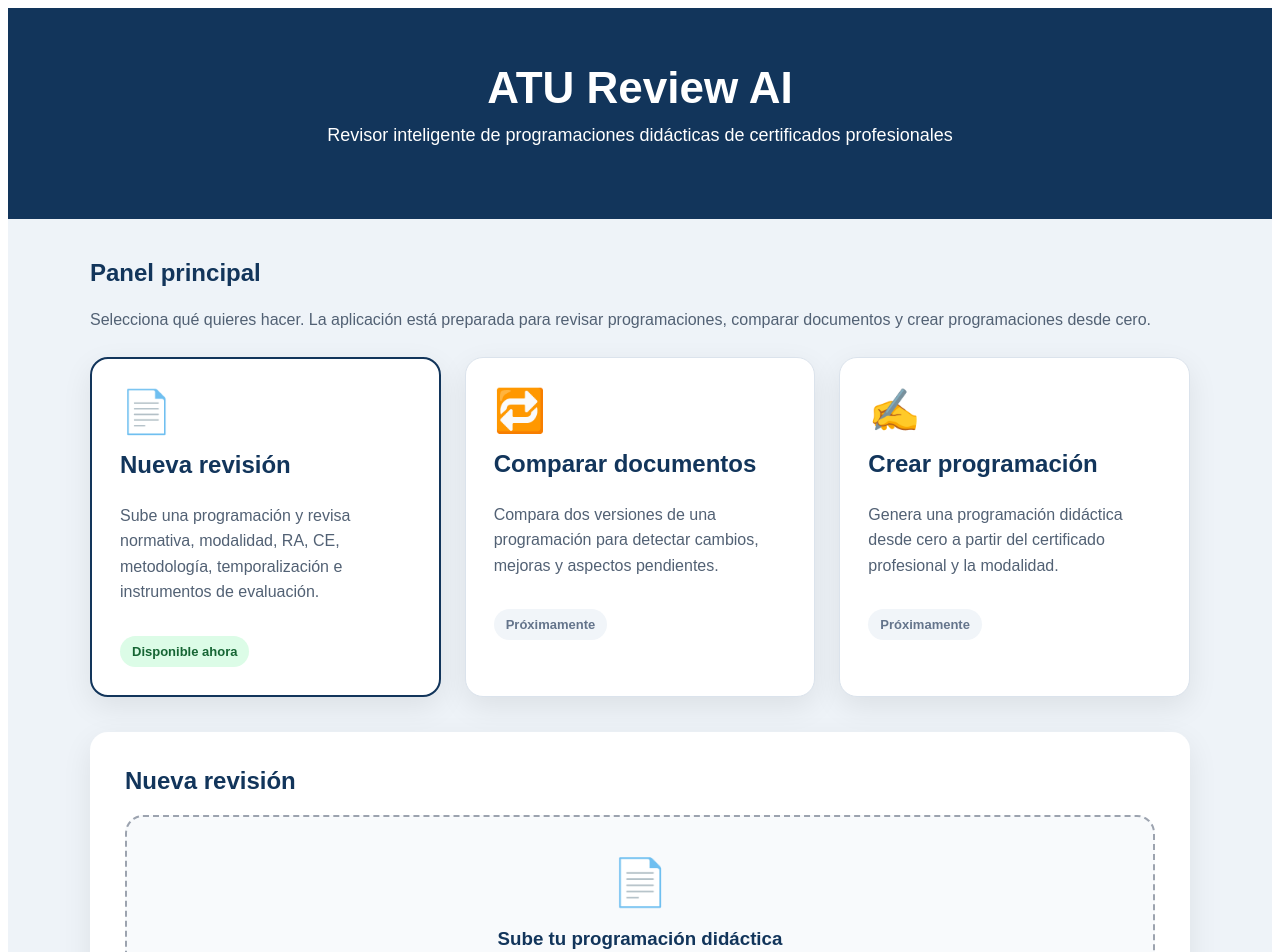
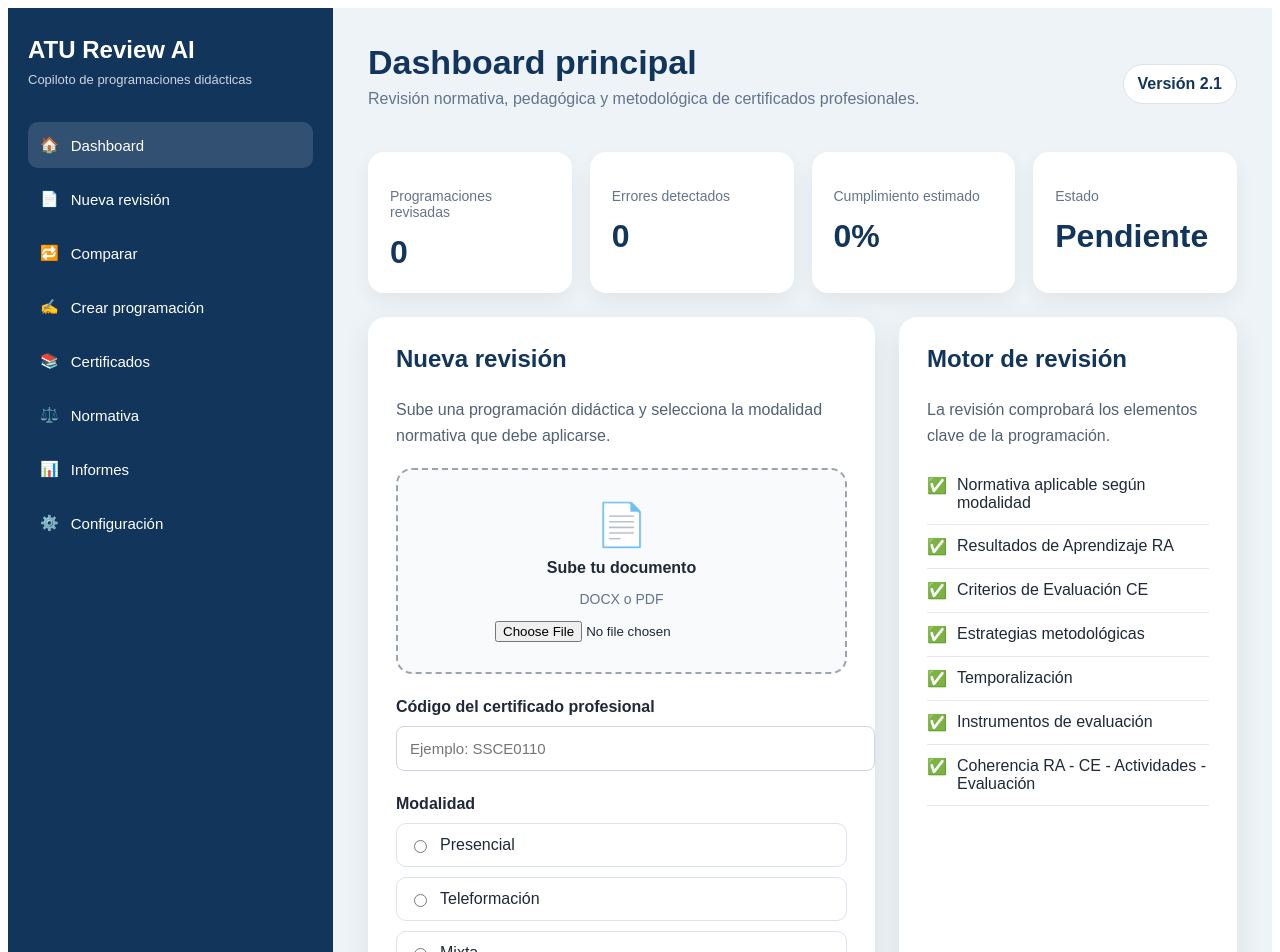
Before and after one commit to elenaa801/REVISOR-PROGRAMACIONES-DID-CTICAS, a Next.js app: page / in a window 1280 px wide. Shown: the top 952 px of the page. Built offline with nearby package versions, Linux system fonts and the light colour scheme.

Commit message:
Version 2.1 - Revision simulada funcional

```diff
--- a/app/page.jsx
+++ b/app/page.jsx
@@ -1,240 +1,413 @@
+"use client";
+
+import { useState } from "react";
+
 export default function Home() {
+  const [fileName, setFileName] = useState("");
+  const [modalidad, setModalidad] = useState("");
+  const [codigo, setCodigo] = useState("");
+  const [analizando, setAnalizando] = useState(false);
+  const [resultado, setResultado] = useState(false);
+
+  function iniciarRevision() {
+    setAnalizando(true);
+    setResultado(false);
+
+    setTimeout(() => {
+      setAnalizando(false);
+      setResultado(true);
+    }, 1800);
+  }
+
   return (
-    <main style={styles.page}>
-      <header style={styles.header}>
+    <main style={styles.app}>
+      <aside style={styles.sidebar}>
+        <h1 style={styles.logo}>ATU Review AI</h1>
+        <p style={styles.logoText}>Copiloto de programaciones didácticas</p>
+
+        <nav style={styles.nav}>
+          <NavItem icon="🏠" text="Dashboard" active />
+          <NavItem icon="📄" text="Nueva revisión" />
+          <NavItem icon="🔁" text="Comparar" />
+          <NavItem icon="✍️" text="Crear programación" />
+          <NavItem icon="📚" text="Certificados" />
+          <NavItem icon="⚖️" text="Normativa" />
+          <NavItem icon="📊" text="Informes" />
+          <NavItem icon="⚙️" text="Configuración" />
+        </nav>
+      </aside>
+
+      <section style={styles.content}>
+        <header style={styles.topbar}>
           <div>
-          <h1 style={styles.title}>ATU Review AI</h1>
-          <p style={styles.subtitle}>
-            Revisor inteligente de programaciones didácticas de certificados profesionales
+            <h2 style={styles.pageTitle}>Dashboard principal</h2>
+            <p style={styles.pageSubtitle}>
+              Revisión normativa, pedagógica y metodológica de certificados profesionales.
             </p>
           </div>
+          <span style={styles.version}>Versión 2.1</span>
         </header>
 
-      <section style={styles.container}>
-        <div style={styles.intro}>
-          <h2 style={styles.sectionTitle}>Panel principal</h2>
+        <section style={styles.statsGrid}>
+          <StatCard title="Programaciones revisadas" value={resultado ? "1" : "0"} />
+          <StatCard title="Errores detectados" value={resultado ? "5" : "0"} />
+          <StatCard title="Cumplimiento estimado" value={resultado ? "78%" : "0%"} />
+          <StatCard title="Estado" value={resultado ? "Revisar" : "Pendiente"} />
+        </section>
+
+        <section style={styles.mainGrid}>
+          <div style={styles.panel}>
+            <h3 style={styles.panelTitle}>Nueva revisión</h3>
             <p style={styles.text}>
-            Selecciona qué quieres hacer. La aplicación está preparada para revisar
-            programaciones, comparar documentos y crear programaciones desde cero.
+              Sube una programación didáctica y selecciona la modalidad normativa que debe aplicarse.
             </p>
-        </div>
-
-        <div style={styles.grid}>
-          <ModuleCard
-            icon="📄"
-            title="Nueva revisión"
-            description="Sube una programación y revisa normativa, modalidad, RA, CE, metodología, temporalización e instrumentos de evaluación."
-            active
-          />
-
-          <ModuleCard
-            icon="🔁"
-            title="Comparar documentos"
-            description="Compara dos versiones de una programación para detectar cambios, mejoras y aspectos pendientes."
-          />
-
-          <ModuleCard
-            icon="✍️"
-            title="Crear programación"
-            description="Genera una programación didáctica desde cero a partir del certificado profesional y la modalidad."
-          />
-        </div>
-
-        <section style={styles.reviewBox}>
-          <h2 style={styles.sectionTitle}>Nueva revisión</h2>
 
             <div style={styles.uploadBox}>
               <div style={styles.uploadIcon}>📄</div>
-            <h3 style={styles.uploadTitle}>Sube tu programación didáctica</h3>
-            <p style={styles.text}>Formatos admitidos: DOCX y PDF</p>
-            <input type="file" accept=".docx,.pdf" />
+              <strong>Sube tu documento</strong>
+              <p style={styles.smallText}>DOCX o PDF</p>
+              <input
+                type="file"
+                accept=".docx,.pdf"
+                onChange={(e) => setFileName(e.target.files?.[0]?.name || "")}
+              />
+              {fileName && <p style={styles.fileName}>Archivo seleccionado: {fileName}</p>}
             </div>
 
             <div style={styles.formGroup}>
               <label style={styles.label}>Código del certificado profesional</label>
               <input
-              type="text"
+                style={styles.input}
                 placeholder="Ejemplo: SSCE0110"
-              style={styles.input}
+                value={codigo}
+                onChange={(e) => setCodigo(e.target.value)}
               />
             </div>
 
             <div style={styles.formGroup}>
-            <label style={styles.label}>Modalidad normativa</label>
-            <div style={styles.options}>
-              <label><input type="radio" name="modalidad" /> Presencial</label>
-              <label><input type="radio" name="modalidad" /> Teleformación</label>
-              <label><input type="radio" name="modalidad" /> Mixta</label>
+              <label style={styles.label}>Modalidad</label>
+              <div style={styles.optionGrid}>
+                {["Presencial", "Teleformación", "Mixta"].map((item) => (
+                  <label key={item} style={styles.option}>
+                    <input
+                      type="radio"
+                      name="modalidad"
+                      value={item}
+                      checked={modalidad === item}
+                      onChange={(e) => setModalidad(e.target.value)}
+                    />
+                    {item}
+                  </label>
+                ))}
               </div>
             </div>
 
-          <div style={styles.formGroup}>
-            <label style={styles.label}>Elementos que revisará la aplicación</label>
-            <div style={styles.checks}>
-              <label><input type="checkbox" defaultChecked /> Normativa según modalidad seleccionada</label>
-              <label><input type="checkbox" defaultChecked /> Estrategias metodológicas</label>
-              <label><input type="checkbox" defaultChecked /> Resultados de Aprendizaje RA</label>
-              <label><input type="checkbox" defaultChecked /> Criterios de Evaluación CE</label>
-              <label><input type="checkbox" defaultChecked /> Coherencia RA - CE - Actividades - Evaluación</label>
-              <label><input type="checkbox" defaultChecked /> Temporalización</label>
-              <label><input type="checkbox" defaultChecked /> Instrumentos de evaluación</label>
-            </div>
+            <button style={styles.primaryButton} onClick={iniciarRevision}>
+              {analizando ? "Analizando..." : "Iniciar revisión"}
+            </button>
           </div>
 
-          <button style={styles.primaryButton}>
-            Revisar programación
-          </button>
+          <div style={styles.panel}>
+            <h3 style={styles.panelTitle}>Motor de revisión</h3>
+            <p style={styles.text}>
+              La revisión comprobará los elementos clave de la programación.
+            </p>
+
+            <ReviewItem title="Normativa aplicable según modalidad" />
+            <ReviewItem title="Resultados de Aprendizaje RA" />
+            <ReviewItem title="Criterios de Evaluación CE" />
+            <ReviewItem title="Estrategias metodológicas" />
+            <ReviewItem title="Temporalización" />
+            <ReviewItem title="Instrumentos de evaluación" />
+            <ReviewItem title="Coherencia RA - CE - Actividades - Evaluación" />
+          </div>
         </section>
+
+        {analizando && (
+          <section style={styles.panel}>
+            <h3 style={styles.panelTitle}>Analizando programación...</h3>
+            <p style={styles.text}>Leyendo documento, comprobando modalidad y preparando informe.</p>
+            <div style={styles.progressBar}>
+              <div style={styles.progressFill}></div>
+            </div>
+          </section>
+        )}
+
+        {resultado && (
+          <section style={styles.panel}>
+            <h3 style={styles.panelTitle}>Resultado de revisión simulada</h3>
+
+            <div style={styles.summaryBox}>
+              <p><strong>Documento:</strong> {fileName || "No indicado"}</p>
+              <p><strong>Certificado:</strong> {codigo || "No indicado"}</p>
+              <p><strong>Modalidad aplicada:</strong> {modalidad || "No seleccionada"}</p>
+              <p><strong>Cumplimiento estimado:</strong> 78%</p>
+            </div>
+
+            <table style={styles.table}>
+              <thead>
+                <tr>
+                  <th style={styles.th}>Prioridad</th>
+                  <th style={styles.th}>Apartado</th>
+                  <th style={styles.th}>Problema detectado</th>
+                  <th style={styles.th}>Por qué está mal</th>
+                  <th style={styles.th}>Propuesta</th>
+                </tr>
+              </thead>
+              <tbody>
+                {erroresSimulados.map((error) => (
+                  <tr key={error.apartado}>
+                    <td style={styles.td}>{error.prioridad}</td>
+                    <td style={styles.td}><strong>{error.apartado}</strong></td>
+                    <td style={styles.td}>{error.problema}</td>
+                    <td style={styles.td}>{error.motivo}</td>
+                    <td style={styles.td}>{error.propuesta}</td>
+                  </tr>
+                ))}
+              </tbody>
+            </table>
+
+            <div style={styles.actions}>
+              <button style={styles.secondaryButton}>Descargar informe PDF</button>
+              <button style={styles.secondaryButton}>Descargar Word corregido</button>
+            </div>
+          </section>
+        )}
       </section>
     </main>
   );
 }
 
-function ModuleCard({ icon, title, description, active }) {
+const erroresSimulados = [
+  {
+    prioridad: "Alta",
+    apartado: "Modalidad normativa",
+    problema: "No queda claro si la programación está adaptada a presencial o teleformación.",
+    motivo: "La modalidad condiciona la metodología, seguimiento, evaluación y requisitos documentales.",
+    propuesta: "Indicar expresamente la modalidad y adaptar todos los apartados a ella."
+  },
+  {
+    prioridad: "Alta",
+    apartado: "RA y CE",
+    problema: "No se evidencia una relación completa entre RA, CE, actividades e instrumentos.",
+    motivo: "Cada criterio de evaluación debe poder comprobarse mediante evidencias objetivas.",
+    propuesta: "Crear una matriz RA-CE-Actividad-Instrumento."
+  },
+  {
+    prioridad: "Media",
+    apartado: "Estrategias metodológicas",
+    problema: "La metodología aparece descrita de forma general.",
+    motivo: "Debe concretarse cómo se trabajarán los contenidos según la modalidad elegida.",
+    propuesta: "Añadir casos prácticos, simulaciones, trabajo colaborativo y tutorías."
+  },
+  {
+    prioridad: "Alta",
+    apartado: "Temporalización",
+    problema: "No se puede comprobar la correspondencia entre horas, módulos y actividades.",
+    motivo: "La programación debe respetar la duración oficial del certificado o módulo.",
+    propuesta: "Añadir una tabla con horas por unidad, RA y actividad."
+  },
+  {
+    prioridad: "Media",
+    apartado: "Instrumentos de evaluación",
+    problema: "Faltan instrumentos concretos para algunos criterios.",
+    motivo: "La evaluación debe recoger evidencias suficientes y trazables.",
+    propuesta: "Añadir rúbricas, listas de cotejo, pruebas prácticas o cuestionarios."
+  }
+];
+
+function NavItem({ icon, text, active }) {
   return (
-    <article style={{
-      ...styles.card,
-      border: active ? "2px solid #12355b" : "1px solid #dbe3ec"
-    }}>
-      <div style={styles.cardIcon}>{icon}</div>
-      <h3 style={styles.cardTitle}>{title}</h3>
-      <p style={styles.text}>{description}</p>
-      {active && <span style={styles.badge}>Disponible ahora</span>}
-      {!active && <span style={styles.badgeMuted}>Próximamente</span>}
-    </article>
+    <div style={{ ...styles.navItem, background: active ? "#ffffff22" : "transparent" }}>
+      <span>{icon}</span>
+      <span>{text}</span>
+    </div>
+  );
+}
+
+function StatCard({ title, value }) {
+  return (
+    <div style={styles.statCard}>
+      <p style={styles.smallText}>{title}</p>
+      <strong style={styles.statValue}>{value}</strong>
+    </div>
+  );
+}
+
+function ReviewItem({ title }) {
+  return (
+    <div style={styles.reviewItem}>
+      <span>✅</span>
+      <span>{title}</span>
+    </div>
   );
 }
 
 const styles = {
-  page: {
+  app: {
     minHeight: "100vh",
+    display: "flex",
     background: "#eef3f8",
     fontFamily: "Arial, sans-serif",
     color: "#1f2937"
   },
-  header: {
+  sidebar: {
+    width: "285px",
     background: "#12355b",
     color: "white",
-    padding: "55px 30px",
-    textAlign: "center"
+    padding: "28px 20px",
+    minHeight: "100vh"
   },
-  title: {
-    fontSize: "44px",
-    margin: 0
+  logo: { fontSize: "24px", margin: 0 },
+  logoText: { fontSize: "13px", color: "#cbd5e1", marginTop: "8px", marginBottom: "35px" },
+  nav: { display: "grid", gap: "8px" },
+  navItem: {
+    display: "flex",
+    gap: "12px",
+    alignItems: "center",
+    padding: "14px 12px",
+    borderRadius: "10px",
+    cursor: "pointer",
+    fontSize: "15px"
   },
-  subtitle: {
-    fontSize: "18px",
-    marginTop: "12px"
+  content: { flex: 1, padding: "35px" },
+  topbar: {
+    display: "flex",
+    justifyContent: "space-between",
+    alignItems: "center",
+    marginBottom: "28px"
   },
-  container: {
-    maxWidth: "1100px",
-    margin: "40px auto",
-    padding: "0 24px"
+  pageTitle: { margin: 0, color: "#12355b", fontSize: "34px" },
+  pageSubtitle: { color: "#64748b", marginTop: "8px" },
+  version: {
+    background: "white",
+    border: "1px solid #dbe3ec",
+    padding: "10px 14px",
+    borderRadius: "999px",
+    color: "#12355b",
+    fontWeight: "bold"
   },
-  intro: {
+  statsGrid: {
+    display: "grid",
+    gridTemplateColumns: "repeat(auto-fit, minmax(190px, 1fr))",
+    gap: "18px",
     marginBottom: "24px"
   },
-  sectionTitle: {
-    color: "#12355b",
-    marginTop: 0
+  statCard: {
+    background: "white",
+    padding: "22px",
+    borderRadius: "16px",
+    boxShadow: "0 8px 20px rgba(0,0,0,0.06)"
   },
-  text: {
-    color: "#526174",
-    lineHeight: "1.6"
+  statValue: { fontSize: "32px", color: "#12355b" },
+  mainGrid: {
+    display: "grid",
+    gridTemplateColumns: "1.2fr 0.8fr",
+    gap: "24px",
+    marginBottom: "24px"
   },
-  grid: {
-    display: "grid",
-    gridTemplateColumns: "repeat(auto-fit, minmax(260px, 1fr))",
-    gap: "24px"
-  },
-  card: {
+  panel: {
     background: "white",
     padding: "28px",
     borderRadius: "18px",
-    boxShadow: "0 10px 30px rgba(0,0,0,0.08)"
+    boxShadow: "0 10px 30px rgba(0,0,0,0.08)",
+    marginBottom: "24px"
   },
-  cardIcon: {
-    fontSize: "42px",
-    marginBottom: "15px"
-  },
-  cardTitle: {
-    color: "#12355b",
-    fontSize: "24px",
-    marginTop: 0
-  },
-  badge: {
-    display: "inline-block",
-    marginTop: "15px",
-    background: "#dcfce7",
-    color: "#166534",
-    padding: "8px 12px",
-    borderRadius: "999px",
-    fontSize: "13px",
-    fontWeight: "bold"
-  },
-  badgeMuted: {
-    display: "inline-block",
-    marginTop: "15px",
-    background: "#f1f5f9",
-    color: "#64748b",
-    padding: "8px 12px",
-    borderRadius: "999px",
-    fontSize: "13px",
-    fontWeight: "bold"
-  },
-  reviewBox: {
-    background: "white",
-    marginTop: "35px",
-    padding: "35px",
-    borderRadius: "18px",
-    boxShadow: "0 10px 30px rgba(0,0,0,0.08)"
-  },
+  panelTitle: { color: "#12355b", marginTop: 0, fontSize: "24px" },
+  text: { color: "#526174", lineHeight: "1.6" },
+  smallText: { color: "#64748b", fontSize: "14px" },
   uploadBox: {
     border: "2px dashed #9ca3af",
-    borderRadius: "18px",
-    padding: "38px",
+    background: "#f8fafc",
+    borderRadius: "16px",
+    padding: "30px",
     textAlign: "center",
-    background: "#f8fafc",
     marginTop: "20px"
   },
-  uploadIcon: {
-    fontSize: "46px"
-  },
-  uploadTitle: {
-    color: "#12355b"
-  },
-  formGroup: {
-    marginTop: "26px"
-  },
-  label: {
-    display: "block",
-    fontWeight: "bold",
-    marginBottom: "10px"
-  },
+  uploadIcon: { fontSize: "42px", marginBottom: "10px" },
+  fileName: { marginTop: "14px", color: "#12355b", fontWeight: "bold" },
+  formGroup: { marginTop: "24px" },
+  label: { display: "block", fontWeight: "bold", marginBottom: "10px" },
   input: {
+    width: "100%",
     padding: "13px",
-    width: "100%",
+    borderRadius: "8px",
     border: "1px solid #ccd6e0",
-    borderRadius: "8px",
     fontSize: "15px"
   },
-  options: {
-    display: "grid",
-    gap: "10px"
-  },
-  checks: {
-    display: "grid",
-    gap: "10px"
+  optionGrid: { display: "grid", gap: "10px" },
+  option: {
+    border: "1px solid #dbe3ec",
+    borderRadius: "10px",
+    padding: "12px",
+    display: "flex",
+    gap: "10px",
+    alignItems: "center"
   },
   primaryButton: {
-    marginTop: "32px",
+    marginTop: "28px",
     background: "#12355b",
     color: "white",
-    padding: "15px 30px",
     border: "none",
     borderRadius: "10px",
+    padding: "15px 28px",
     fontSize: "16px",
-    cursor: "pointer",
-    fontWeight: "bold"
+    fontWeight: "bold",
+    cursor: "pointer"
+  },
+  secondaryButton: {
+    background: "#eef3f8",
+    color: "#12355b",
+    border: "1px solid #ccd6e0",
+    borderRadius: "10px",
+    padding: "13px 18px",
+    fontWeight: "bold",
+    cursor: "pointer"
+  },
+  reviewItem: {
+    display: "flex",
+    gap: "10px",
+    padding: "12px 0",
+    borderBottom: "1px solid #e5e7eb"
+  },
+  progressBar: {
+    height: "12px",
+    background: "#e5e7eb",
+    borderRadius: "999px",
+    overflow: "hidden"
+  },
+  progressFill: {
+    height: "100%",
+    width: "70%",
+    background: "#12355b"
+  },
+  summaryBox: {
+    background: "#f8fafc",
+    border: "1px solid #dbe3ec",
+    borderRadius: "14px",
+    padding: "18px",
+    marginBottom: "22px"
+  },
+  table: {
+    width: "100%",
+    borderCollapse: "collapse",
+    fontSize: "14px"
+  },
+  th: {
+    textAlign: "left",
+    background: "#f1f5f9",
+    color: "#12355b",
+    padding: "12px",
+    borderBottom: "1px solid #dbe3ec"
+  },
+  td: {
+    padding: "12px",
+    borderBottom: "1px solid #e5e7eb",
+    verticalAlign: "top"
+  },
+  actions: {
+    display: "flex",
+    gap: "12px",
+    marginTop: "22px"
   }
 };
```
Lines whose indentation alone changed are shown as unchanged.
